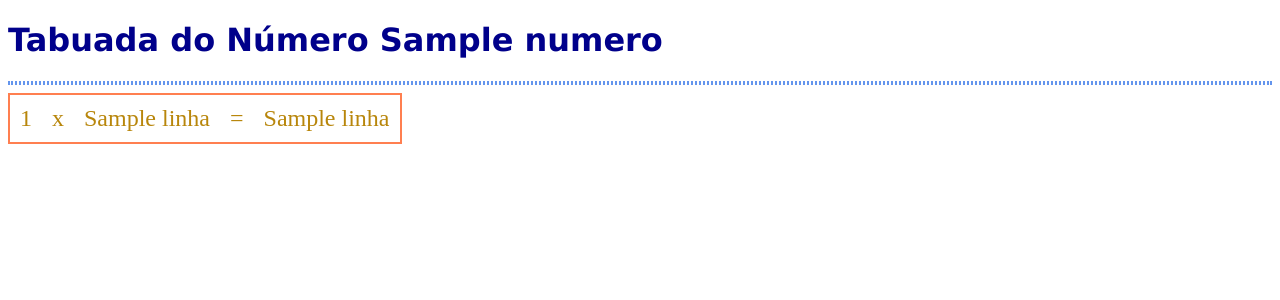
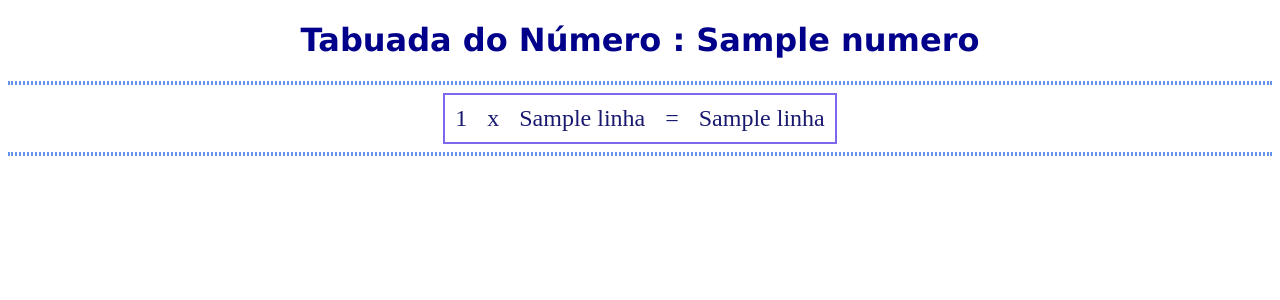
Before and after one commit to kelvindsm/CEUB-POO, a Flask app: template aula02/templates/tabuada.html in a window 1280 px wide. Shown: the top 300 px of the page. Run offline with Flask 3, Linux system fonts and the light colour scheme; the template is opened without the code that fills it: most values are stand-ins (such as "Sample title", 1, 10 or a date in 2020).

Commit message:
Novos ajustes visuais

```diff
--- a/aula02/app_aula02.py
+++ b/aula02/app_aula02.py
@@ -7,7 +7,8 @@ app = Flask(__name__)
 @app.route('/')
 def index():
     dh = datetime.now()
-    saida_dh = dh.isoformat(" ", timespec='seconds')
+    # saida_da = dh.isoformat(" ", timespec='seconds')
+    saida_dh = dh.strftime("%d/%m/%Y %H:%M:%S")
     hora = dh.hour
     cumprimento = "Bom dia"
     if hora > 11 and hora < 19:
--- a/aula02/static/estilo.css
+++ b/aula02/static/estilo.css
@@ -22,12 +22,12 @@ p {
 
 table {
     border-collapse: collapse;
-    border: 2px solid coral;
+    border: 2px solid mediumslateblue;
     font-size: 1.5em;
-    color: darkgoldenrod;
+    color: midnightblue;
 }
 
 td {
     padding: 10px;
-    border-bottom: 1px dotted coral;
+    border-bottom: 1px dotted cadetblue;
 }
--- a/aula02/templates/imprimir.html
+++ b/aula02/templates/imprimir.html
@@ -6,9 +6,9 @@
     <link rel="stylesheet" type="text/css" href="/static/estilo.css">
 </head>
 <body>
-<h1>Seja bem vindo {{ nome }}</h1>
+<center><h1>Seja bem vindo {{ nome }}</h1></center>
 <hr>
-<h2>numero de caracteres : {{ char }}</h2>
+<center><h2>numero de caracteres : {{ char }}</h2></center>
 <hr>
 </body>
 </html>
--- a/aula02/templates/tabuada.html
+++ b/aula02/templates/tabuada.html
@@ -5,10 +5,9 @@
     <title>Tabuada</title>
     <link rel="stylesheet" type="text/css" href="/static/estilo.css">
 </head>
-<body>
-<h1>Tabuada do Número {{ numero }}</h1>
+<center><h1>Tabuada do Número : {{ numero }}</h1></center>
 <hr>
-<table>
+<center><table>
     {% for linha in dados %}
         <tr>
             <td>{{ linha[0] }}</td>
@@ -18,6 +17,7 @@
             <td> {{ linha[2] }}</td>
         </tr>
     {% endfor %}
-</table>
+</table></center>
+<hr>
 </body>
 </html>
```
Also changed, not shown: aula02/templates/index.html (+4 -3 lines).
